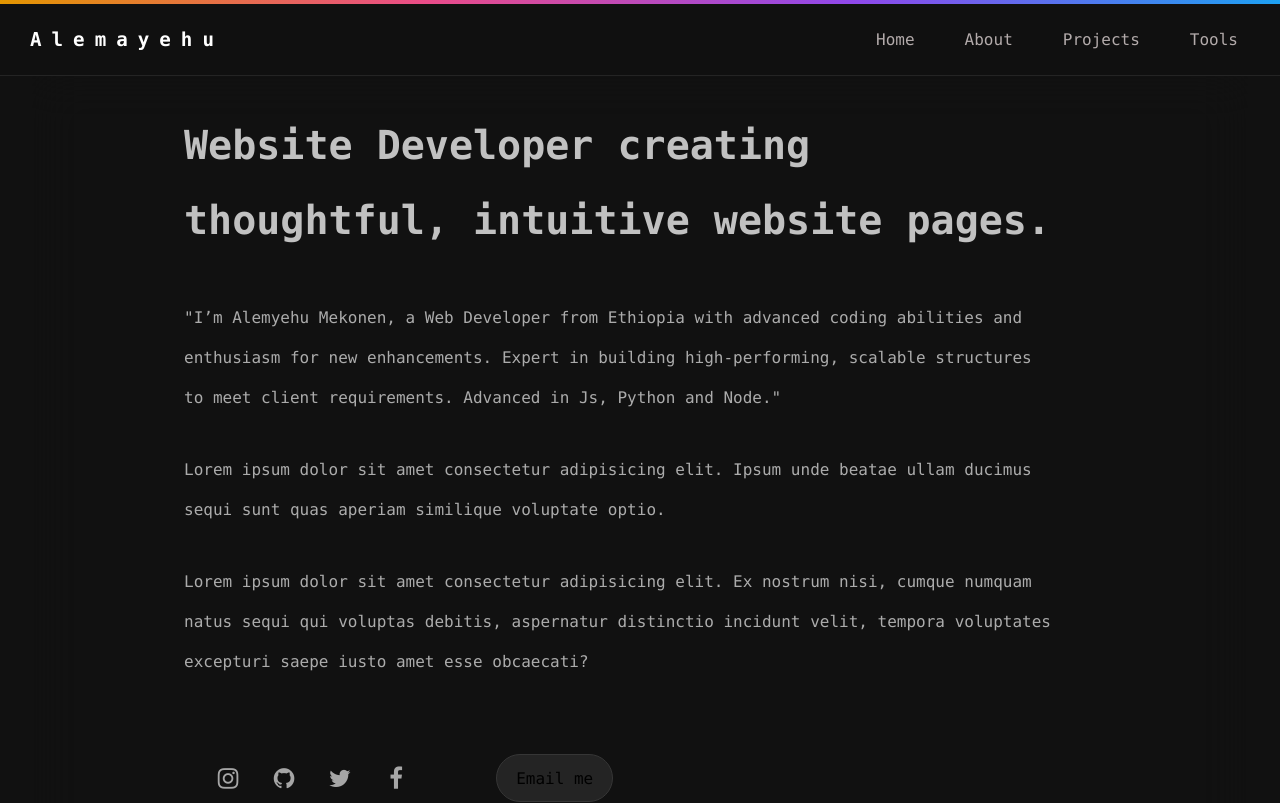
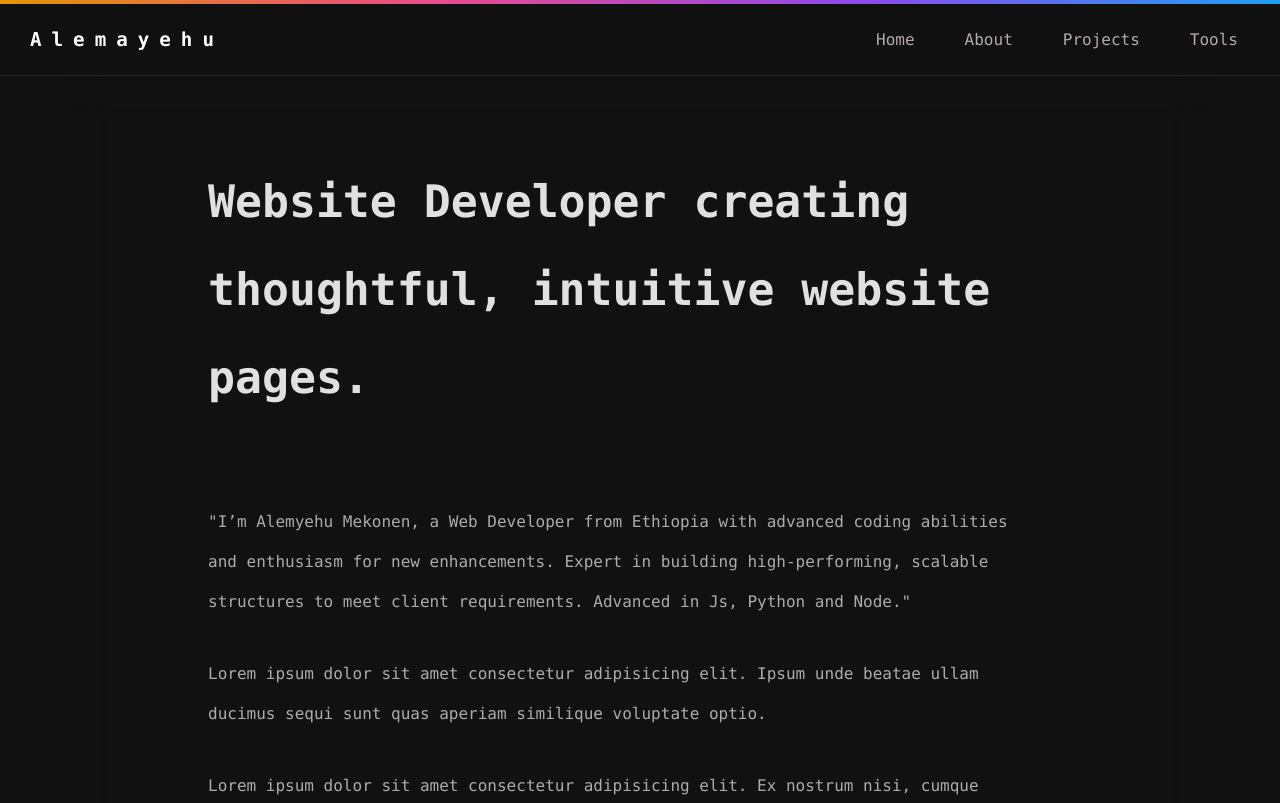
Before and after one commit to afteralexxo/portofolio-using-react, a React (Vite) app: page / in a window 1280 px wide. Shown: the top 803 px of the page. Built offline with nearby package versions, Linux system fonts and the light colour scheme.

Commit message:
fix the header

```diff
--- a/src/App.css
+++ b/src/App.css
@@ -1,53 +1,65 @@
-.App{
+.App {
   display: grid;
   background-color: rgb(17, 17, 17);
 }
-@media only screen and (max-width: 768px){
-    .topbar{
+
+@media only screen and (max-width: 768px) {
+  .topbar {
     top: 90%;
     width: 100%;
     justify-content: center;
   }
-    .topbar::before{
+
+  .topbar::before {
     top: -1px;
     height: 1px;
   }
-    .logo{
+
+  .logo {
     display: none;
   }
-    .nav-item{
+
+  .nav-item {
     padding-right: 15px;
     font-size: 15px;
   }
-    .main-wrapper{
+
+  .main-wrapper {
     top: 5px;
     width: 100%;
   }
-    .main-parag{
+
+  .main-parag {
     padding-right: 0px;
   }
+
   .wrapper-container {
     width: 95%;
     gap: 30px;
   }
-    .main-header{
+
+  .main-header {
+    padding-top: 1%;
     font-size: 1.5rem;
     line-height: 3rem;
     text-align: center;
   }
-    .main-parag{
+
+  .main-parag {
     font-size: 12px;
     line-height: 32px;
     text-align: center;
   }
 
-    .home-links{
+  .home-links {
     gap: 1rem;
   }
-    .btn-mail{
+
+  .btn-mail {
     font-size: x-small;
   }
-    .link-container{
+
+  .link-container {
     padding-left: 0rem;
   }
 }
--- a/src/componenet/Home/MainWrapper.css
+++ b/src/componenet/Home/MainWrapper.css
@@ -3,7 +3,7 @@
     /* background-color: rgba(17, 17, 17, 0.8); */
     backdrop-filter: blur(24px);
     border-bottom-color: #242424;
-    width: 95%;
+    width: 90%;
     position: relative;
     top: 72px;
     display: flex;
@@ -16,17 +16,17 @@
     width: 75%;
     display: flex;
     flex-direction: column;
-    gap: 40px;
+    gap: 5rem;
 }
 
 .main-header{
-    padding-top: 4%;
-    font-size: 2.5rem;
-    line-height: 75px;
+    padding-top: 10%;
+    font-size: 2.8rem;
+    line-height: 5.5rem;
     text-align: left;
     font-weight: bold;
     word-break: no-wrap;
-    opacity: .85;
+    opacity: 1;
 }
 
 .main-parag{
```
Lines whose indentation alone changed are shown as unchanged.
